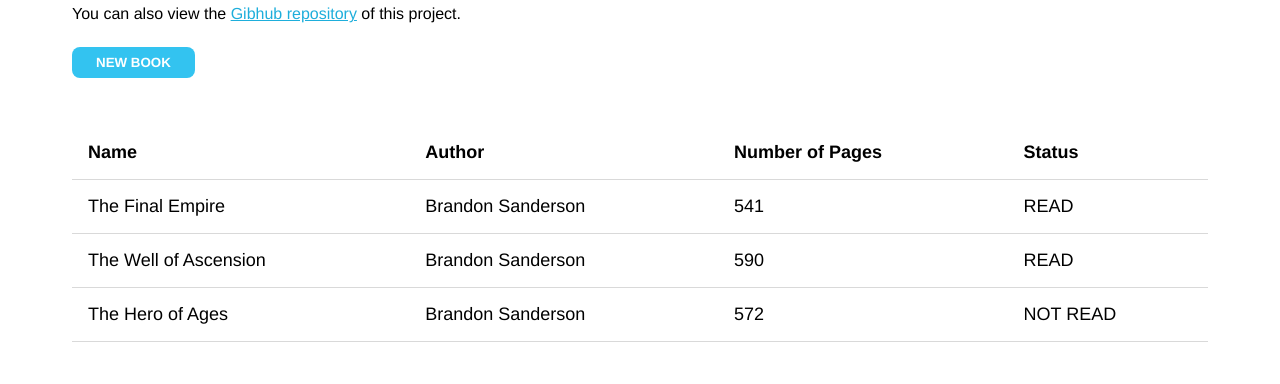
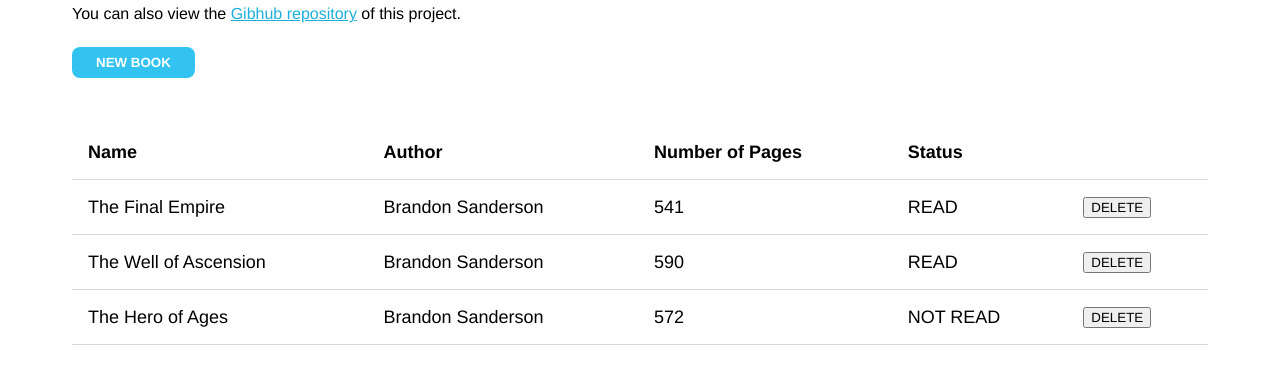
Before and after one commit to gefgu/odin-library, a plain HTML site: page index.html in a window 1280 px wide. Shown: the part 196-580 px from the top of the page. Drawn offline with Linux system fonts and the light colour scheme.

Commit message:
Add index to rows and delete button

```diff
--- a/index.html
+++ b/index.html
@@ -35,6 +35,7 @@
             <th>Author</th>
             <th>Number of Pages</th>
             <th>Status</th>
+            <th></th>
           </tr>
         </thead>
         <tbody></tbody>
--- a/script.js
+++ b/script.js
@@ -6,24 +6,33 @@ function Book(title, author, numberOfPages, readingDone) {
 }
 
 function displayLibrary() {
-  library.forEach((book) => addBookToDisplay(book));
+  library.forEach((book, index) => addBookToDisplay(book, index));
 }
 
-function addBookToDisplay(book) {
+function addBookToDisplay(book, index) {
   const row = document.createElement("tr");
   const titleElement = document.createElement("td");
   const authorElement = document.createElement("td");
   const numberOfPagesElement = document.createElement("td");
   const statusElement = document.createElement("td");
+  const deleteElement = document.createElement("td");
+  const deleteButton = document.createElement("button");
+
+  row.dataset.index = index;
 
   titleElement.textContent = book.title;
   authorElement.textContent = book.author;
   numberOfPagesElement.textContent = book.numberOfPages;
   statusElement.textContent = book.readingDone ? "READ" : "NOT READ";
+  deleteButton.textContent = "DELETE";
+  deleteButton.classList.add("delete-button");
+
+  deleteElement.appendChild(deleteButton);
   row.appendChild(titleElement);
   row.appendChild(authorElement);
   row.appendChild(numberOfPagesElement);
   row.appendChild(statusElement);
+  row.appendChild(deleteElement);
   libraryTableBody.appendChild(row);
 }
 
@@ -35,8 +44,7 @@ function addBookToLibrary(event) {
     +this.elements.pages.value,
     this.elements.status.value === "true" ? true : false,
   );
-  library.push(book);
-  addBookToDisplay(book);
+  addBookToDisplay(book, library.push(book) - 1);
   this.reset();
   this.classList.remove("active");
 }
```
